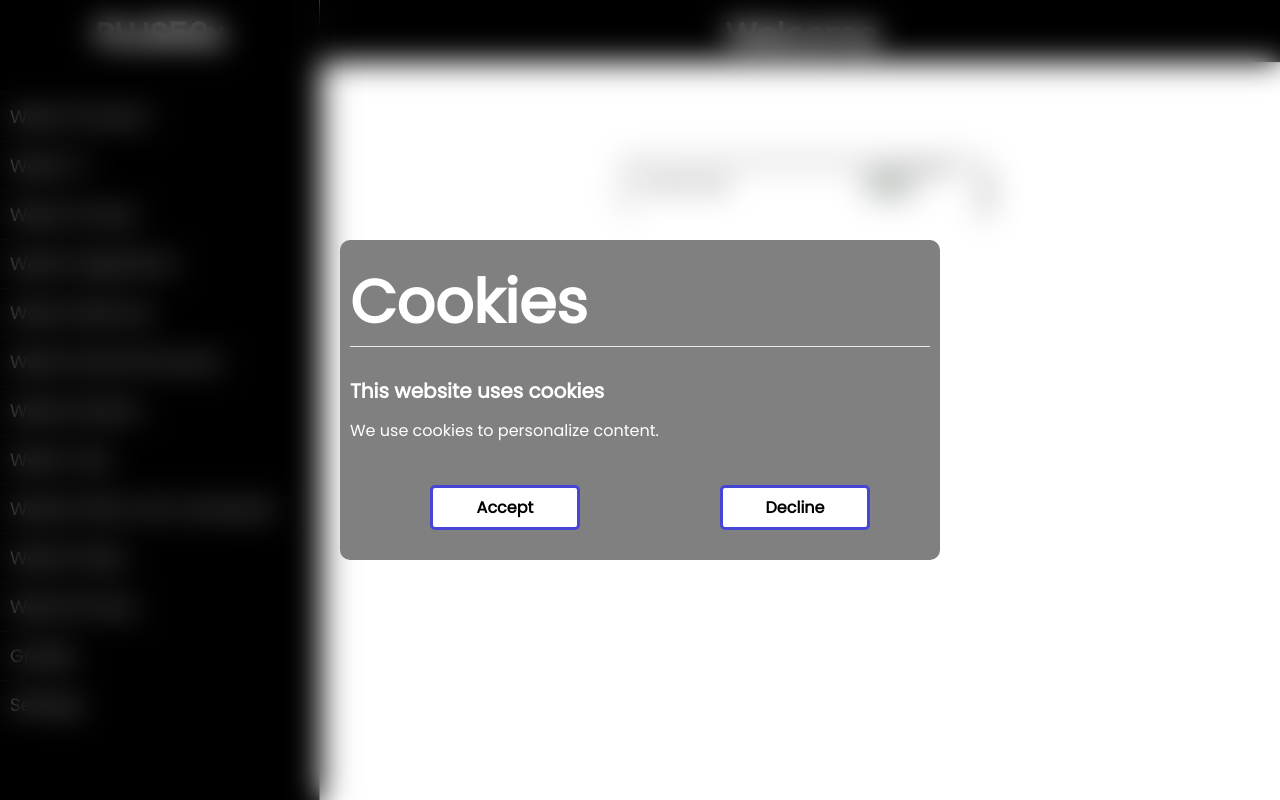
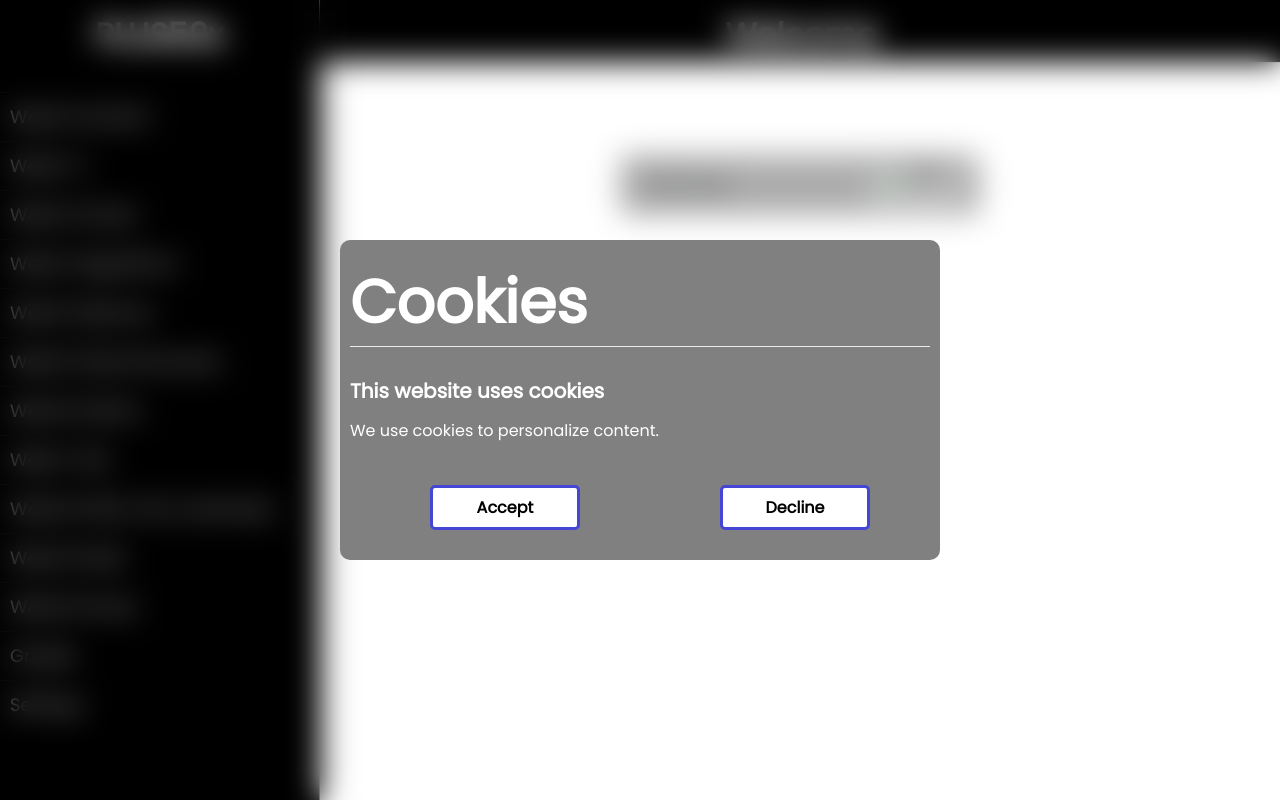
Before and after one commit to vpopovic003/plus50x, a Flask app: page /settings in a window 1280 px wide. Run offline with Flask 2, Linux system fonts and the light colour scheme; some libraries are stand-ins or nearby versions.

Commit message:
Settings Button stay active if Darkmode active

```diff
--- a/templates/settings.html
+++ b/templates/settings.html
@@ -1,6 +1,6 @@
 {% extends "layout.html" %}
 {% block main %}
-<div class="container" onload="CheckCookie()">
+<div class="container">
 
     <div class="switch-holder">
         <div class="switch-label">
@@ -14,9 +14,13 @@
 
 
 </div>
-<script>
+<script defer>
+var checkBox = document.getElementById("Darkmode");
+    if(getCookie("Darkmode")){
+        checkBox.click();
+    }
    function Darkmode(){
-        var checkBox = document.getElementById("Darkmode");
+
         if(getCookie("CookiesAllowed") != null){
             if(checkBox.checked == true){
                 document.body.style.backgroundColor  = "grey";
@@ -30,6 +34,16 @@
             }
         }
    }
+   function getCookie(cname) {
+            var name = cname + "=";
+            var ca = document.cookie.split(';');
+            for(var i=0; i<ca.length; i++) {
+                var c = ca[i];
+                while (c.charAt(0)==' ') c = c.substring(1);
+                if(c.indexOf(name) == 0)
+                return c.substring(name.length,c.length);
+            }
+        }
 </script>
 <style>
 .background{
@@ -50,14 +64,11 @@
 }
 
 .switch-holder {
+    background-color: rgba(109, 109, 109, 0.575);
     display: flex;
     padding: 10px 20px;
     border-radius: 10px;
     margin-bottom: 30px;
-    box-shadow: -8px -8px 15px rgba(255,255,255,.7),
-                10px 10px 10px rgba(0,0,0, .3),
-                inset 8px 8px 15px rgba(255,255,255,.7),
-                inset 10px 10px 10px rgba(0,0,0, .3);
     justify-content: space-between;
     align-items: center;
 }
```
